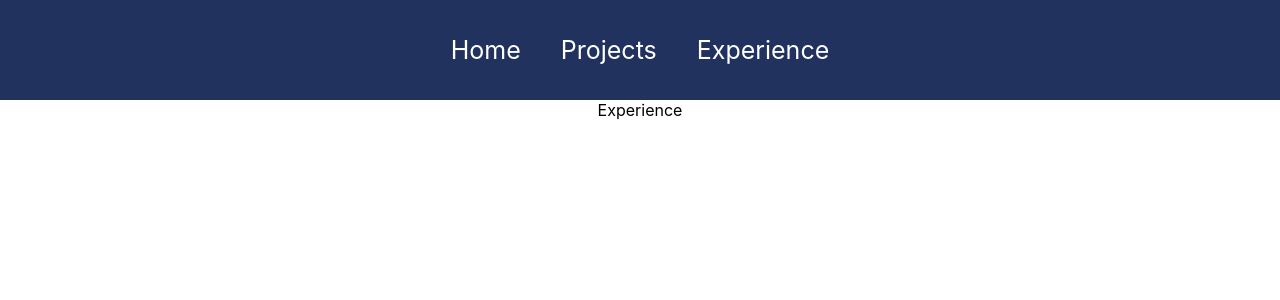
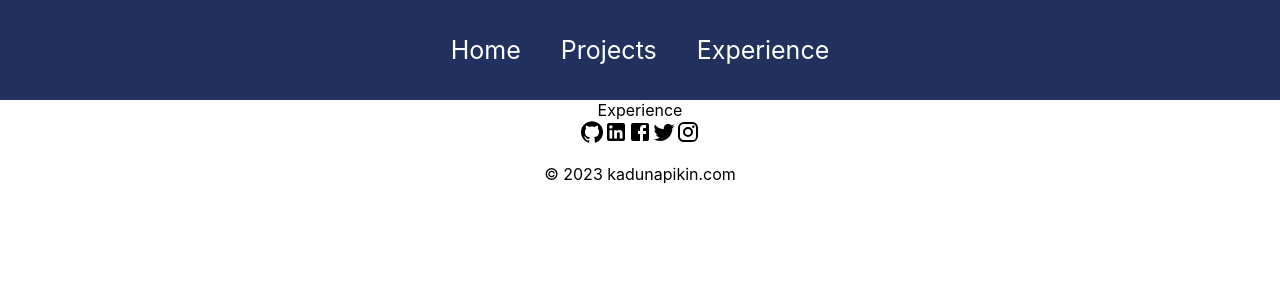
Before and after one commit to Kadunapikin/my-react-portfolio, a React (Create React App) app: page /experience in a window 1280 px wide. Shown: the top 300 px of the page. Built offline with nearby package versions, Linux system fonts and the light colour scheme.

Commit message:
create a Footer component and add social media links

```diff
--- a/src/App.js
+++ b/src/App.js
@@ -5,6 +5,7 @@
 import Home from './pages/Home';
 import Experience from './pages/Experience';
 import Navbar from './components/Navbar';
+import Footer from './components/Footer';
 
 
 function App() {
@@ -17,6 +18,7 @@
           <Route path="/projects" element={<Projects />}></Route>
           <Route path="/experience" element={<Experience />}></Route>
         </Routes>
+        <Footer />
       </Router>
     </div>
   );
--- /dev/null
+++ b/src/components/Footer.js
@@ -0,0 +1,23 @@
+import React from 'react'
+import FacebookIcon from '@mui/icons-material/Facebook';
+import InstagramIcon from '@mui/icons-material/Instagram';
+import LinkedInIcon from '@mui/icons-material/LinkedIn';
+import TwitterIcon from '@mui/icons-material/Twitter';
+import GithubIcon from '@mui/icons-material/GitHub';
+
+function Footer() {
+  return (
+    <div className='footer'>
+        <div>
+            <GithubIcon />
+            <LinkedInIcon />
+            <FacebookIcon />
+            <TwitterIcon />
+            <InstagramIcon />
+        </div>
+        <p> &copy; 2023 kadunapikin.com</p>
+    </div>
+  )
+}
+
+export default Footer
--- a/src/components/Navbar.js
+++ b/src/components/Navbar.js
@@ -13,7 +13,6 @@
 useEffect(() => {
   setExpandNavbar(false);
 }, [location]);
-
 
   return (
     <div className='navbar' id={expandNavbar ? "open" : "close"}>
```
